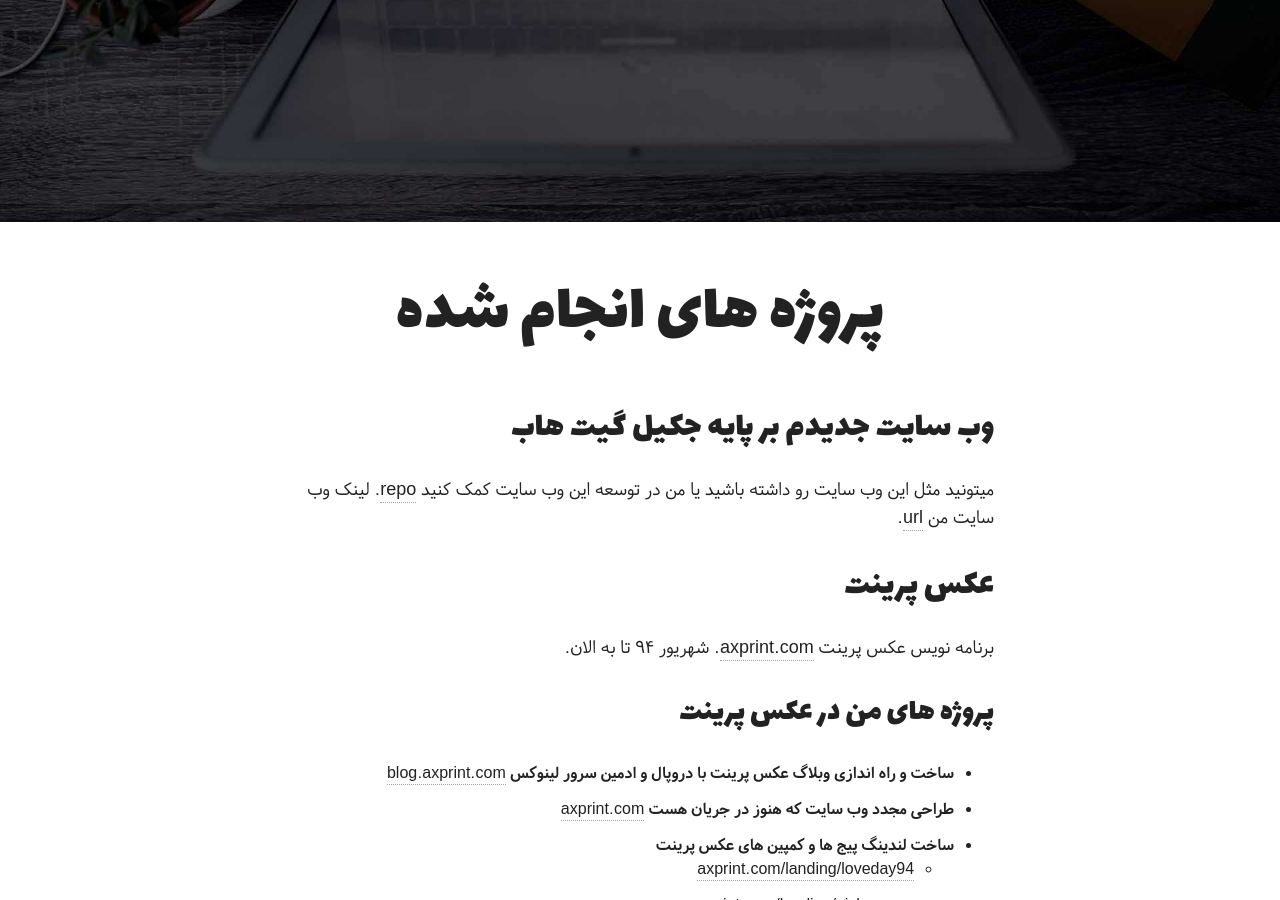
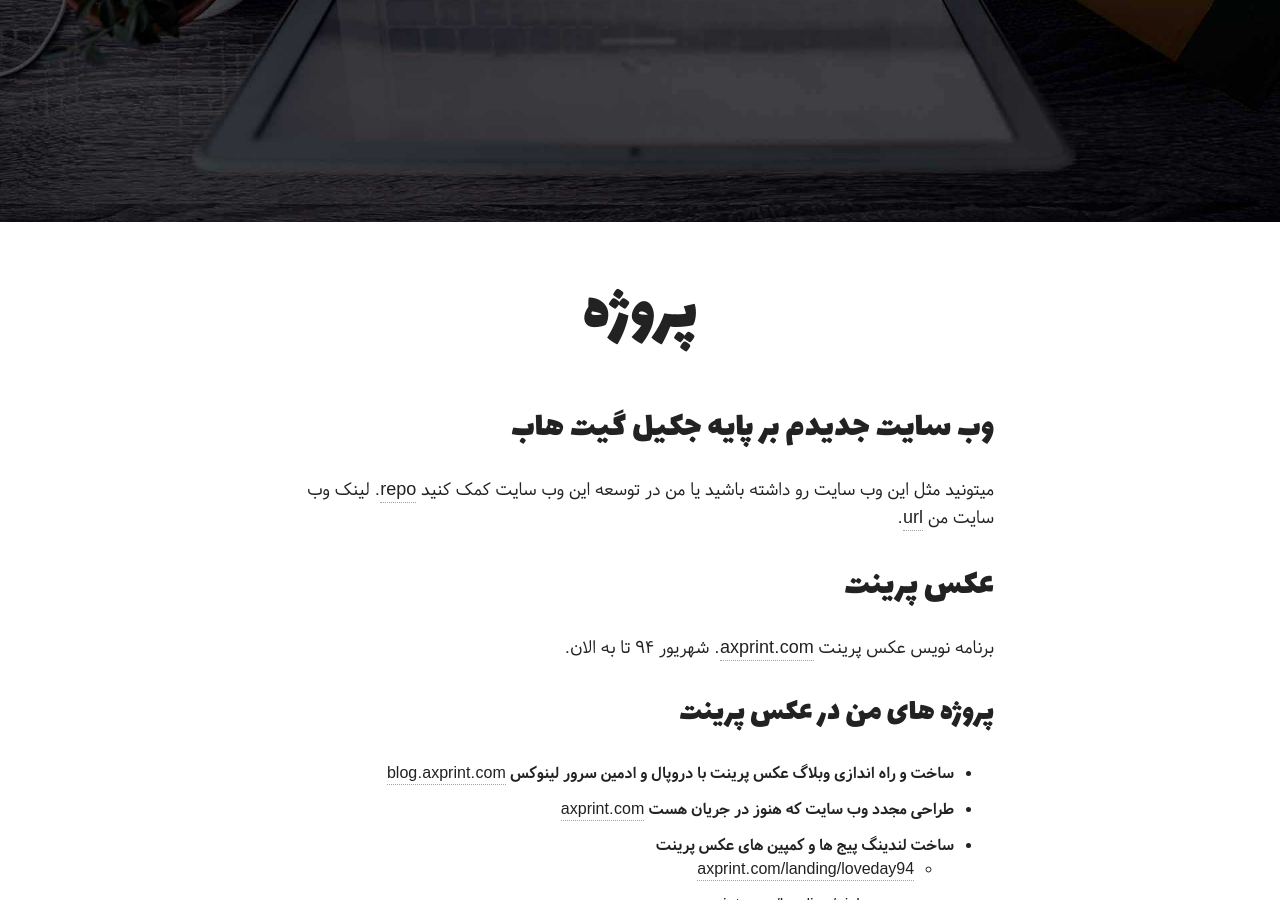
Before and after one commit to pooya-golchian/farsi, a Jekyll site: the page built from projects/index.md, in a window 1280 px wide and 900 px high, scrolled down 547 px. Built offline with Jekyll 4.4.1, drawn with Linux system fonts in a browser that asks for light colours; nearby versions of some CDN libraries; some web fonts are replaced.

Commit message:
change project page title

```diff
--- a/projects/index.md
+++ b/projects/index.md
@@ -1,6 +1,6 @@
 ---
 layout: page
-title: پروژه های انجام شده
+title: پروژه
 excerpt: "پروژه های انجام شده توسط پویا گلچیان"
 modified: 2016-01-19
 image:
```
